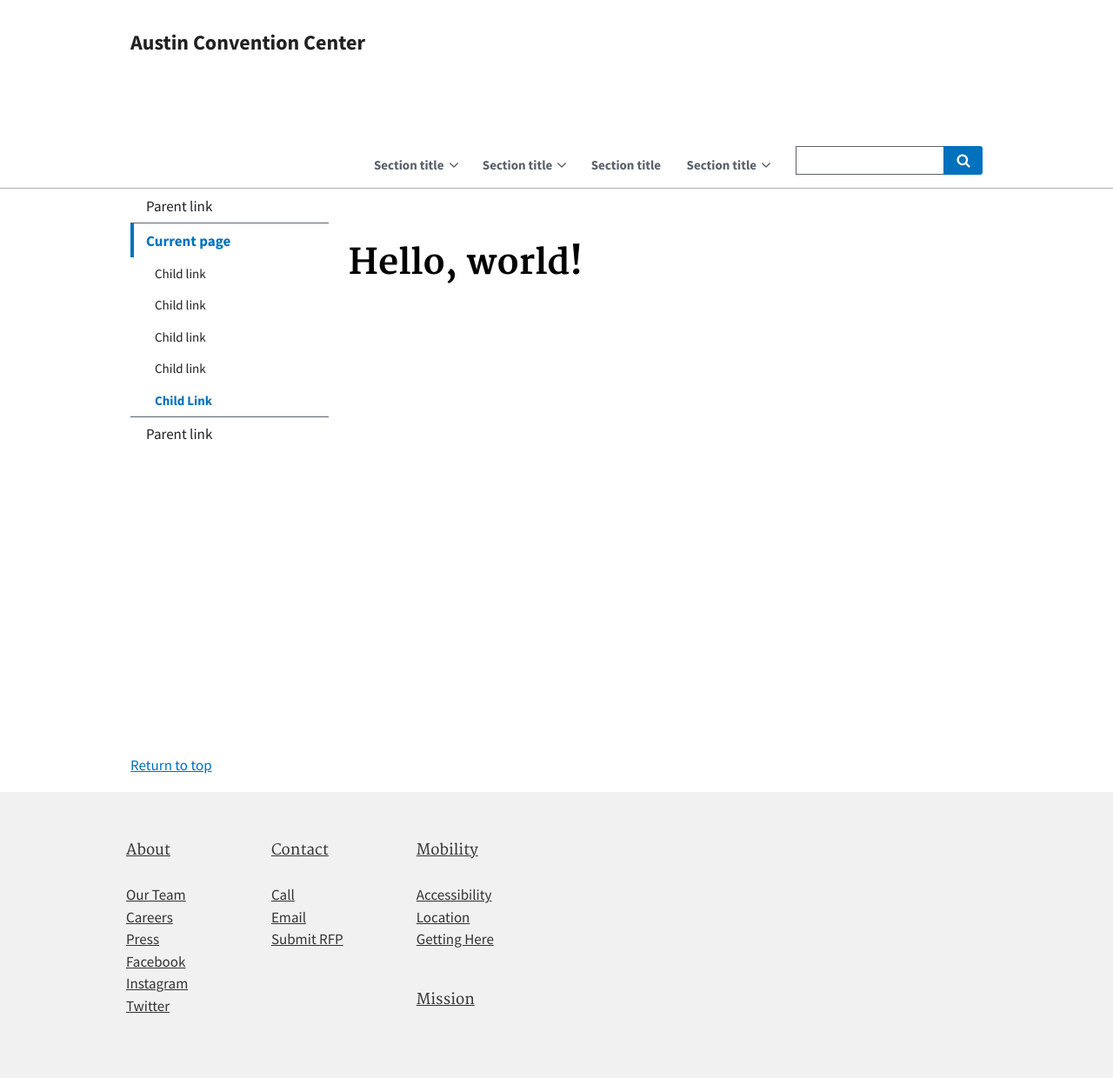
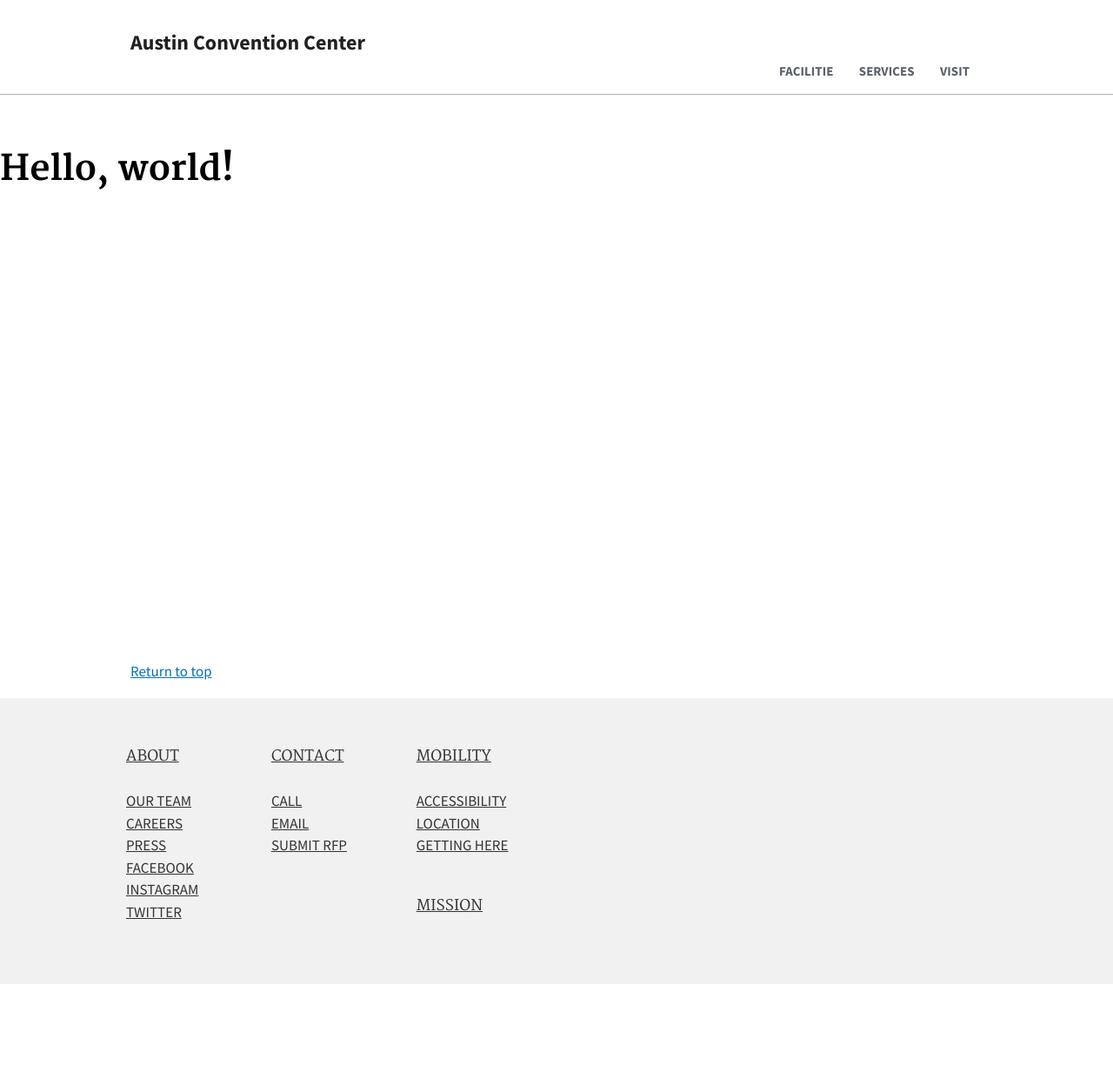
Before and after one commit to cityofaustin/austinconventioncenter.com, a Jekyll site: the page built from index.html, in a window 1280 px wide. Shown: the whole page at 87% size. Built offline with Jekyll 4.4.1, drawn with Linux system fonts in a browser that asks for light colours; after the commit the page ends 1132 px from its top, so only the background shows below that.

Commit message:
Modify default layout to single column no wrapper

```diff
--- a/_includes/head.html
+++ b/_includes/head.html
@@ -23,4 +23,5 @@
   <link rel="canonical" href="{{ site.url }}{{ page.url }}" />
 
   <link rel="stylesheet" href="{{site.baseurl}}/assets/vendor/uswds-0.12.1/css/uswds.min.css">
+  <link rel="stylesheet" href="{{site.baseurl}}/assets/vendor/uswds-0.12.1/css/protoype.css">
 </head>
--- a/_includes/header.html
+++ b/_includes/header.html
@@ -15,69 +15,22 @@
       </button>
       <ul class="usa-nav-primary usa-accordion">
         <li>
-          <button class="
-          usa-accordion-button usa-nav-link" aria-expanded="false" aria-controls="side-nav-1">
-            <span>Section title</span>
-          </button>
-          <ul id="side-nav-1" class="usa-nav-submenu">
-            <li>
-              <a href="#">Subsection title</a>
-            </li>
-            <li>
-              <a href="#">Subsection title</a>
-            </li>
-            <li>
-              <a href="#">Subsection title</a>
-            </li>
-          </ul>
-        </li>
-        <li>
-          <button class="usa-accordion-button usa-nav-link" aria-expanded="false" aria-controls="sidenav-2">
-            <span>Section title</span>
-          </button>
-          <ul id="sidenav-2" class="usa-nav-submenu">
-            <li>
-              <a href="#">Subsection title</a>
-            </li>
-            <li>
-              <a href="#">Subsection title</a>
-            </li>
-            <li>
-              <a href="#">Subsection title</a>
-            </li>
-          </ul>
+          <a class="usa-nav-link" href="#">
+            <span>Facilitie</span>
+          </a>
         </li>
         <li>
           <a class="usa-nav-link" href="#">
-            <span>Section title</span>
+            <span>Services</span>
           </a>
         </li>
         <li>
-          <button class="usa-accordion-button usa-nav-link" aria-expanded="false" aria-controls="sidenav-3">
-            <span>Section title</span>
-          </button>
-          <ul id="sidenav-3" class="usa-nav-submenu">
-            <li>
-              <a href="#">Subsection title</a>
-            </li>
-            <li>
-              <a href="#">Subsection title</a>
-            </li>
-            <li>
-              <a href="#">Subsection title</a>
-            </li>
-          </ul>
+          <a class="usa-nav-link" href="#">
+            <span>Visit</span>
+          </a>
         </li>
       </ul>
-      <form class="usa-search usa-search-small">
-        <div role="search">
-          <label class="usa-sr-only" for="search-field-small">Search small</label>
-          <input id="search-field-small" type="search" name="search">
-          <button type="submit">
-            <span class="usa-sr-only">Search</span>
-          </button>
-        </div>
-      </form>
+
     </nav>
   </div>
 </header>
--- a/_layouts/default.html
+++ b/_layouts/default.html
@@ -9,17 +9,10 @@
     {% include header.html %}
 
 
-    <div class="usa-grid">
-      <aside class="usa-width-one-fourth">
-        {% include sidenav.html %}
-      </aside>
+    <div id="main-content">
+        {{ content }}
+    </div>
 
-      <main id="main-content" class="usa-width-three-fourths usa-content">
-        {{ content }}
-
-
-      </main>
-    </div>
 
     {% include footer.html %}
 
--- /dev/null
+++ b/assets/vendor/uswds-0.12.1/css/protoype.css
@@ -0,0 +1,34 @@
+nav {
+  text-transform: uppercase;
+}
+
+
+.hero {
+  background-color: #f3f3f3;
+  height: 250px;
+  margin-bottom: 20px;
+  margin-top: 20px;
+  position: relative;
+}
+
+  .hero button {
+    position: absolute;
+    right: 20px;
+  }
+    .button_wrapper {
+      bottom: -80px;
+      position: relative;
+    }
+      .hero .book-meeting-button {
+        font-size: 24px;
+      }
+      .rfp-button {
+        margin-top: 40px;
+        font-size: 12px;
+    }
+
+
+
+.main-content .usa-width-one-third img {
+  margin-bottom: 40px;
+}
```
Also changed, not shown: contact.html (added, +37 -0 lines).
